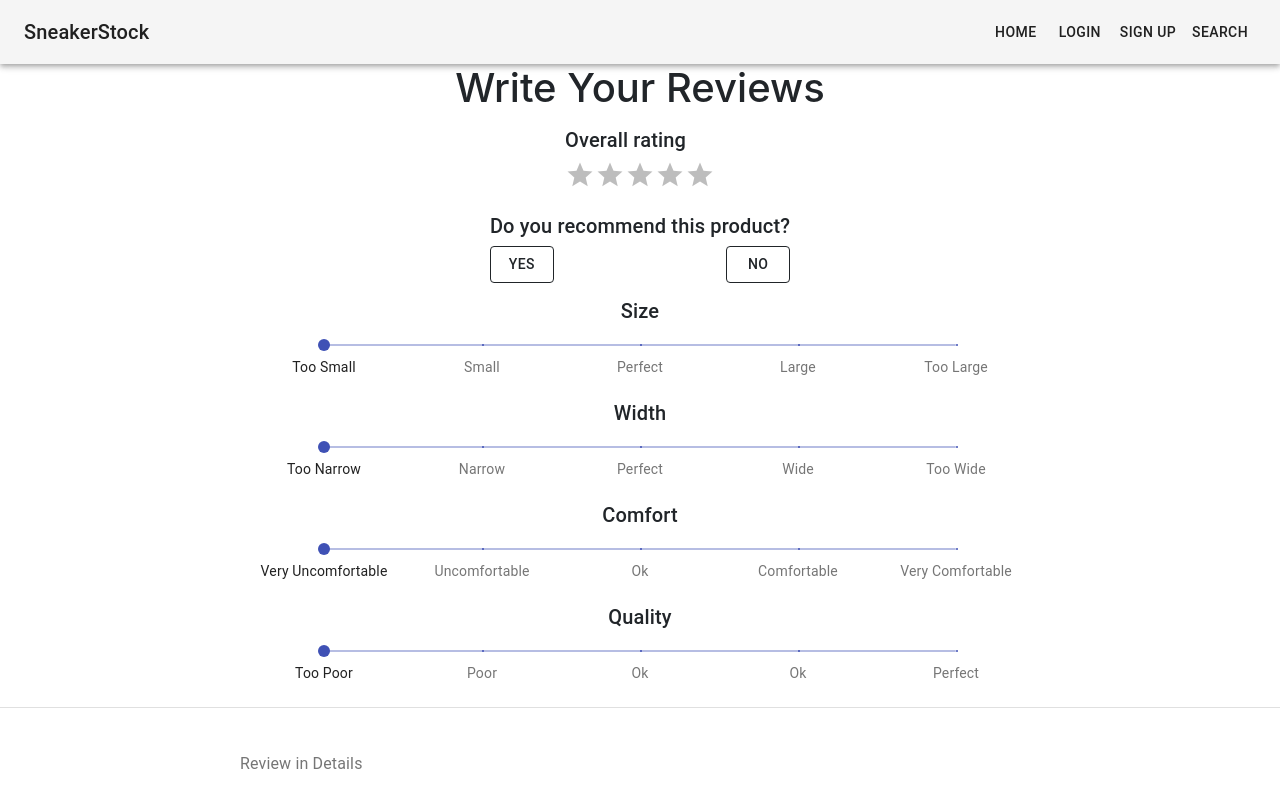
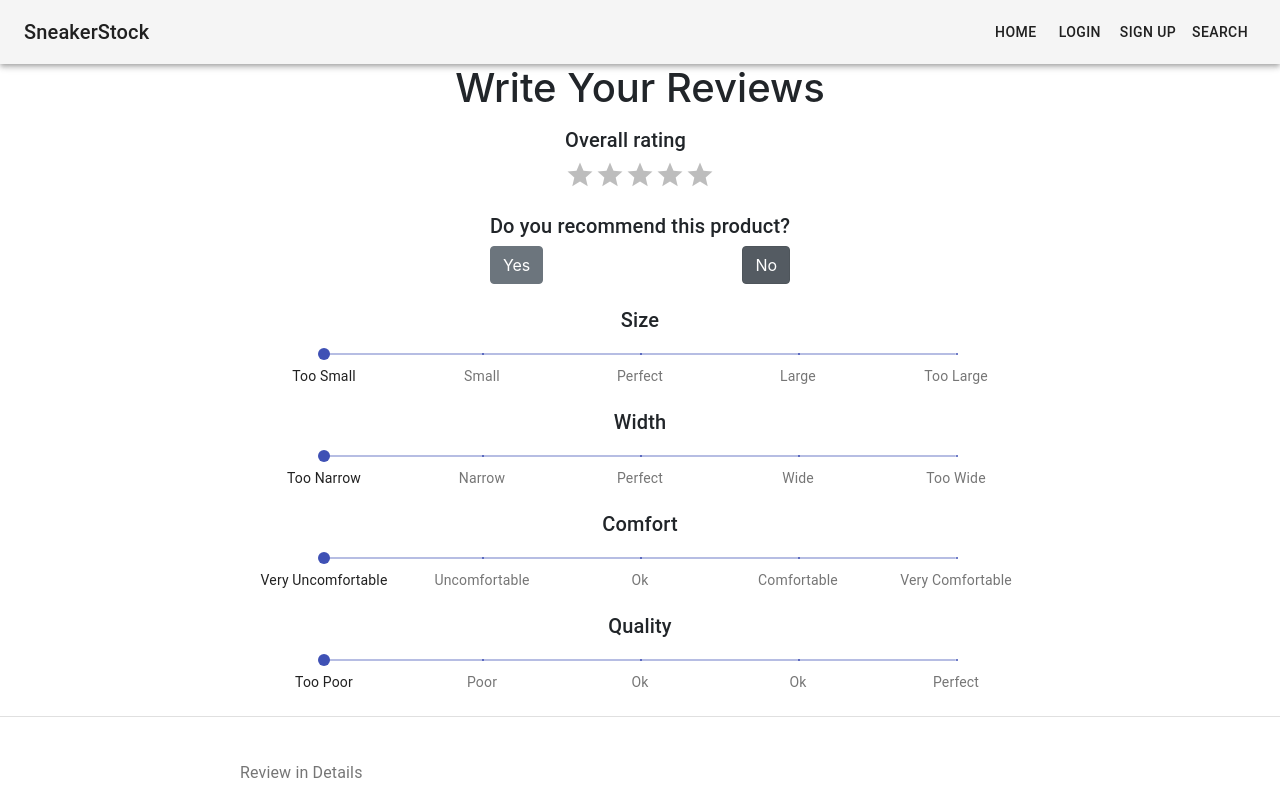
Before and after one commit to xkong93/wbdv-su19-Sneakers-project-react-client, a React (Create React App) app: page /add/1/1/1 in a window 1280 px wide. Shown: the top 800 px of the page. Built offline with nearby package versions, Linux system fonts and the light colour scheme; no server answers.

Commit message:
Update AddingComponent.js
active button

```diff
--- a/src/component/ReviewComponents/AddingComponent.js
+++ b/src/component/ReviewComponents/AddingComponent.js
@@ -193,10 +193,12 @@ export default function AddingComponent({uid, pid, url}) {
                     <Typography><h5>Do you recommend this product?</h5></Typography>
                         <Box display="flex" bgcolor="background.paper">
                             <Box flexGrow={1}>
-                                <Button onClick={()=>Recommend()} variant="outlined" color="inherit">Yes</Button>
+                                {/*<button className={"active"} onClick={()=>Recommend()} variant="outlined" color="inherit">Yes</button>*/}
+                                <label onClick={()=>Recommend()} className={`btn btn-secondary ${values.isRecommend==true? `active`: ``}`}>Yes</label>
                             </Box>
                             <Box >
-                                <Button onClick={()=>notRecommend()} variant="outlined" color="inherit">No</Button>
+                                {/*<button onClick={()=>notRecommend()} variant="outlined" color="inherit">No</button>*/}
+                                <label onClick={()=>notRecommend()} className={`btn btn-secondary ${values.isRecommend==false? `active`: ``}`}>No</label>
                             </Box>
                         </Box>
                     </Box>
```
